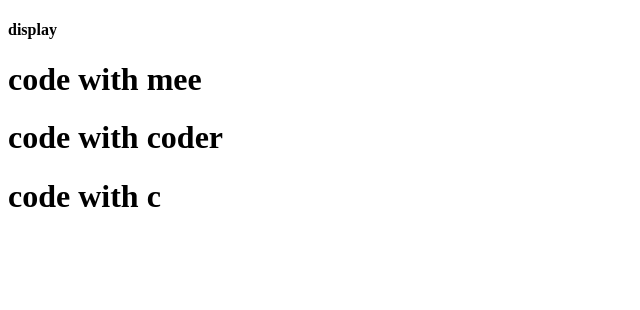
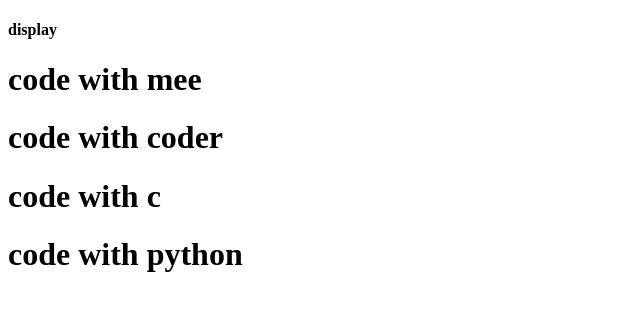
Before and after one commit to gokulsarma/naruto, a plain HTML site: page index.html in a window 1280 px wide. Shown: the whole page, without its empty margins (0-640 px from the left). Drawn offline with Linux system fonts and the light colour scheme.

Commit message:
Update index.html

```diff
--- a/index.html
+++ b/index.html
@@ -10,5 +10,6 @@
     <h1>code with mee</h1>
     <h1>code with coder </h1>
     <h1>code with c </h1>
+    <h1>code with python </h1>
 </body>
 </html>
```
